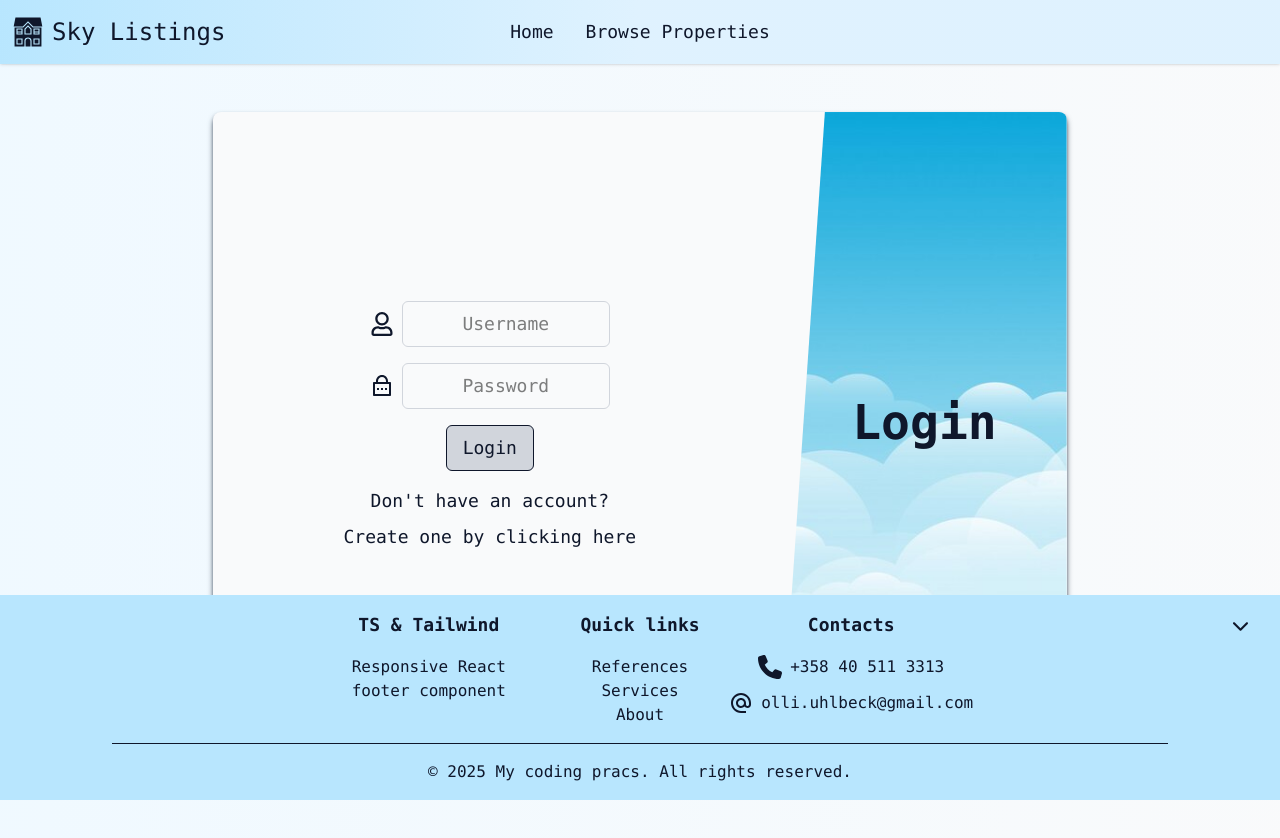
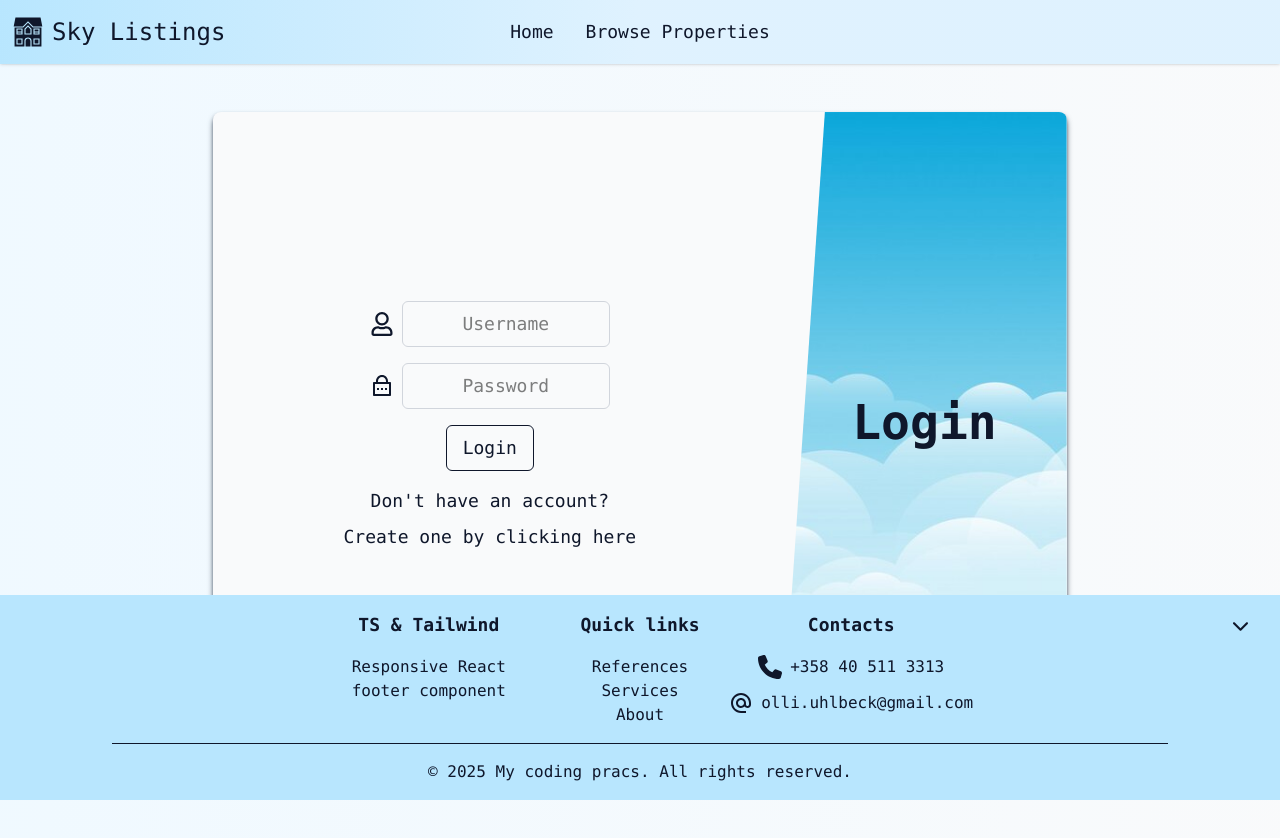
Before and after one commit to olliuhlbeck/sky-listings, a React (Vite) app in the folder frontend/: page /login in a window 1280 px wide. Shown: the top 838 px of the page. Built offline with nearby package versions, Linux system fonts and the light colour scheme.

Commit message:
take bg change off from buttons default disabled styling

```diff
--- a/frontend/src/components/GeneralComponents/Button.tsx
+++ b/frontend/src/components/GeneralComponents/Button.tsx
@@ -15,9 +15,7 @@ const Button = ({
 }: ButtonProps) => {
   const hasText = Boolean(children ?? text);
   const basicClassName = `flex items-center ${hasText ? ' gap-2 px-4 py-2 ' : 'p-2'} rounded-md text-xs md:text-base lg:text-lg bg-sky-200 dark:bg-blue-800 hover:cursor-pointer hover:bg-sky-300 dark:hover:bg-blue-700 transition duration-200 ${ClassName} ${
-    disabled
-      ? 'disabled:cursor-not-allowed disabled:bg-gray-300 dark:disabled:bg-gray-600'
-      : ''
+    disabled ? 'disabled:cursor-not-allowed' : ''
   }`;
 
   if (link) {
```
